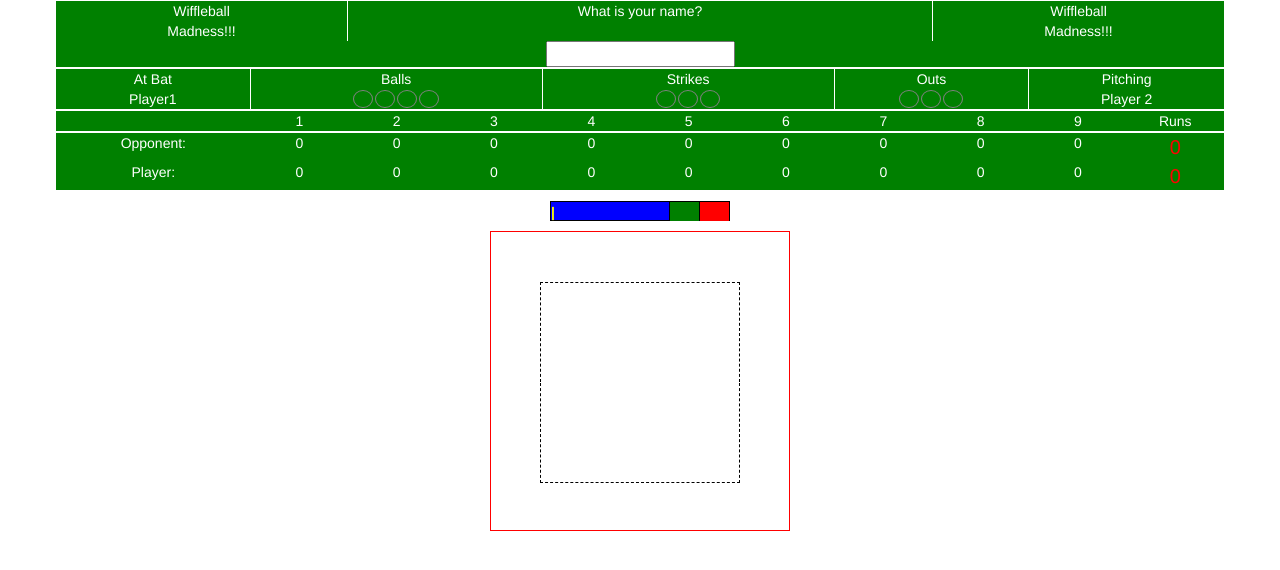
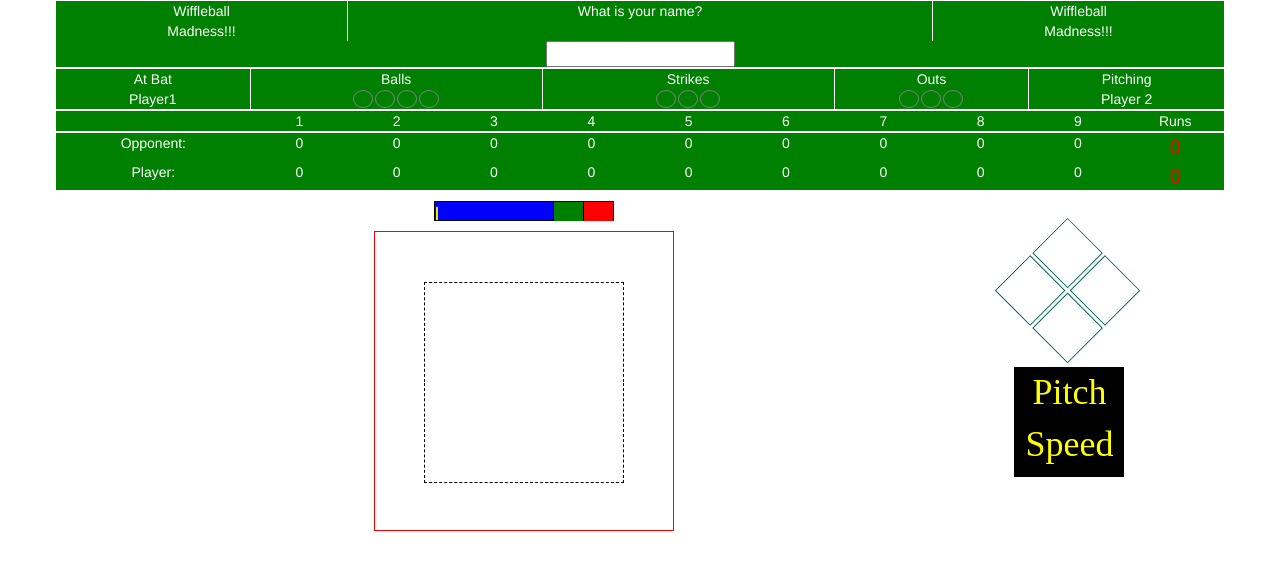
Before and after one commit to tken85/wiffleball, a website: page index.html in a window 1280 px wide. Drawn offline with nearby package versions, Linux system fonts and the light colour scheme; a web font is replaced by a local one.

Commit message:
bases and mph display added

```diff
--- a/app.js
+++ b/app.js
@@ -19,22 +19,24 @@ var baseRunnerReset = function(){
 
 var updateBaseDisplay = function(){
   if(baseRunners[0].position > 0){
-    $('#first').html("Runner On");
+    $('#first').addClass('runnerOn');
+    //$('#first').html("Runner On");
   }
   else{
-    $('#first').html("");
+    //$('#first').html("");
+    $('#first').removeClass('runnerOn');
   }
   if(baseRunners[1].position > 0){
-    $('#second').html("Runner On");
+    $('#second').addClass('runnerOn');
   }
   else{
-    $('#second').html("");
+    $('#second').removeClass('runnerOn');
   }
   if(baseRunners[2].position > 0){
-    $('#third').html("Runner On");
+    $('#third').addClass('runnerOn');
   }
   else{
-    $('#third').html("");
+    $('#third').removeClass('runnerOn');
   }
 };
 
@@ -327,7 +329,7 @@ function Pitch(options){
       speed = 70+(Math.random()*10);
     }
     pitchInfo.mph = speed.toFixed(0);
-    $('#mph').html(speed.toFixed(0) + " MPH");
+    $('#speedometer').html(speed.toFixed(0) + " MPH");
     return speed;
 
   };
--- a/index.html
+++ b/index.html
@@ -4,10 +4,13 @@
     <meta charset="utf-8">
     <title>Wiffleball Madness</title>
     <link rel="stylesheet" href="https://maxcdn.bootstrapcdn.com/bootstrap/3.3.5/css/bootstrap.min.css" integrity="sha512-dTfge/zgoMYpP7QbHy4gWMEGsbsdZeCXz7irItjcC3sPUFtf0kuFbDz/ixG7ArTxmDjLXDmezHubeNikyKGVyQ==" crossorigin="anonymous">
+    <link href='https://fonts.googleapis.com/css?family=Raleway+Dots' rel='stylesheet' type='text/css'>
+    <link href='https://fonts.googleapis.com/css?family=Codystar' rel='stylesheet' type='text/css'>
     <link rel="stylesheet" href="styles.css" media="screen" title="no title" charset="utf-8">
   </head>
   <body>
     <div class="container">
+      <header>
       <div class ="row">
         <div class="col-xs-3 rightBorder">Wiffleball<br>Madness!!!</div>
         <div class="col-xs-6" id="text-area">Results here</div>
@@ -66,6 +69,8 @@
         <div class="col-xs-1">0</div>
         <div class="col-xs-1" id="playerScore">0</div>
       </div>
+    </header>
+    <section>
       <div id="pitchMeter">
         <span id="marker">|</span><div class="inline"><div class="good"></div><div class="bad"></div>
         </div></div>
@@ -73,7 +78,30 @@
          <div id="topBox"></div>
          <div id="bottomBox"></div>
       </div>
+    </section>
+    <aside>
+      <!-- thanks to Arturo at codepen for his diamond making pen http://codepen.io/arturoapon/pen/MYaRZa -->
+      <div id="diamond">
+          <div class="base infield" id="second">
+             <div  class="title-diamond">Second</div>
+          </div>
+
+        <div class="base infield" id="first">
+           <div  class="title-diamond">First</div>
+        </div>
+
+        <div class="base infield" id="third">
+          <div class="title-diamond">Third</div>
+        </div>
+
+        <div class="base" id="home">
+          <div class="title-diamond">Home</div>
+        </div>
       </div>
+      <div id="speedometer">Pitch Speed</div>
+    </aside>
+      </div>
+
   <!--<aside>
     <h2 id="opponentName">Opponent:</h2><span id="opponentScore"></span><br>
     <h2 id="playerName">Player:</h2><span id="playerScore"></span>
--- a/sassy.scss
+++ b/sassy.scss
@@ -127,5 +127,74 @@ left: 0;
 font-size: 0px;
 z-index: -1; }
 
+#diamond {
+    vertical-align: top;
 
-/*test*/
+      width: 110px;
+      margin: auto;
+      margin-top: 50px;
+      /*position: relative;*/
+      overflow: hidden;
+      transform: rotate(45deg);
+      -moz-transform: rotate(45deg);
+      -ms-transform: rotate(45deg);
+      -webkit-transform: rotate(45deg);
+      -o-transform: rotate(45deg);
+  }
+
+  .title-diamond {
+      text-align: center;
+      color: #fff;
+      font-variant: small-caps;
+      font-size: 19px;
+      margin-top: 70px;
+           transform:         rotate(-45deg);
+      -moz-transform:         rotate(-45deg);
+               -ms-transform: rotate(-45deg);
+           -webkit-transform: rotate(-45deg);
+        -o-transform:         rotate(-45deg);
+  }
+
+  .base {
+      width: 50px;
+      height: 50px;
+      border: #00665b 1px solid;
+      background-color: white;
+      margin-bottom: 3px;
+      margin-right: 3px;
+      float: left;
+      position: relative;
+      cursor: pointer;
+  }
+  section{
+    display: inline-block;
+    width: 75%;
+  }
+  aside{
+    display: inline-block;
+    width: 20%;
+    vertical-align: top;
+
+  }
+
+  #speedometer{
+  background-color: black;
+  color: yellow;
+  height: 110px;
+  width: 110px;
+  margin: 20px auto;
+  font-size: 36px;
+  font-family: 'Codystar';
+
+}
+
+#home{
+  background-color: white;
+}
+.runnerOn{
+  background-color: red;
+}
+/*.infield{
+  background-color: #009688;
+}*/
+/*#009688*/
--- a/styles.css
+++ b/styles.css
@@ -121,4 +121,67 @@ div {
   font-size: 0px;
   z-index: -1; }
 
-/*test*/
+#diamond {
+  vertical-align: top;
+  width: 110px;
+  margin: auto;
+  margin-top: 50px;
+  /*position: relative;*/
+  overflow: hidden;
+  transform: rotate(45deg);
+  -moz-transform: rotate(45deg);
+  -ms-transform: rotate(45deg);
+  -webkit-transform: rotate(45deg);
+  -o-transform: rotate(45deg); }
+
+.title-diamond {
+  text-align: center;
+  color: #fff;
+  font-variant: small-caps;
+  font-size: 19px;
+  margin-top: 70px;
+  transform: rotate(-45deg);
+  -moz-transform: rotate(-45deg);
+  -ms-transform: rotate(-45deg);
+  -webkit-transform: rotate(-45deg);
+  -o-transform: rotate(-45deg); }
+
+.base {
+  width: 50px;
+  height: 50px;
+  border: #00665b 1px solid;
+  background-color: white;
+  margin-bottom: 3px;
+  margin-right: 3px;
+  float: left;
+  position: relative;
+  cursor: pointer; }
+
+section {
+  display: inline-block;
+  width: 75%; }
+
+aside {
+  display: inline-block;
+  width: 20%;
+  vertical-align: top; }
+
+#speedometer {
+  background-color: black;
+  color: yellow;
+  height: 110px;
+  width: 110px;
+  margin: 20px auto;
+  font-size: 36px;
+  font-family: 'Codystar'; }
+
+#home {
+  background-color: white; }
+
+.runnerOn {
+  background-color: red; }
+
+/*.infield{
+  background-color: #009688;
+}*/
+/*#009688*/
```
